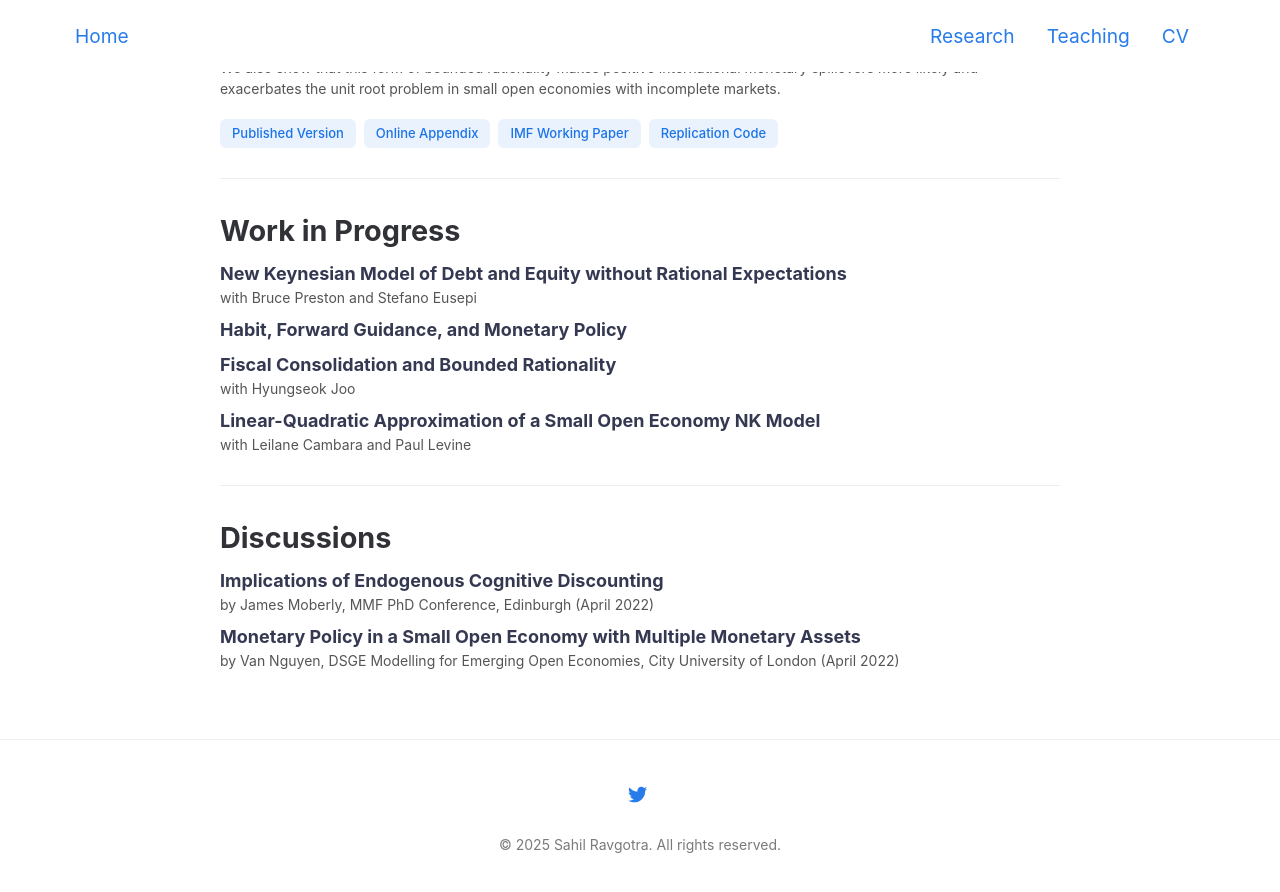
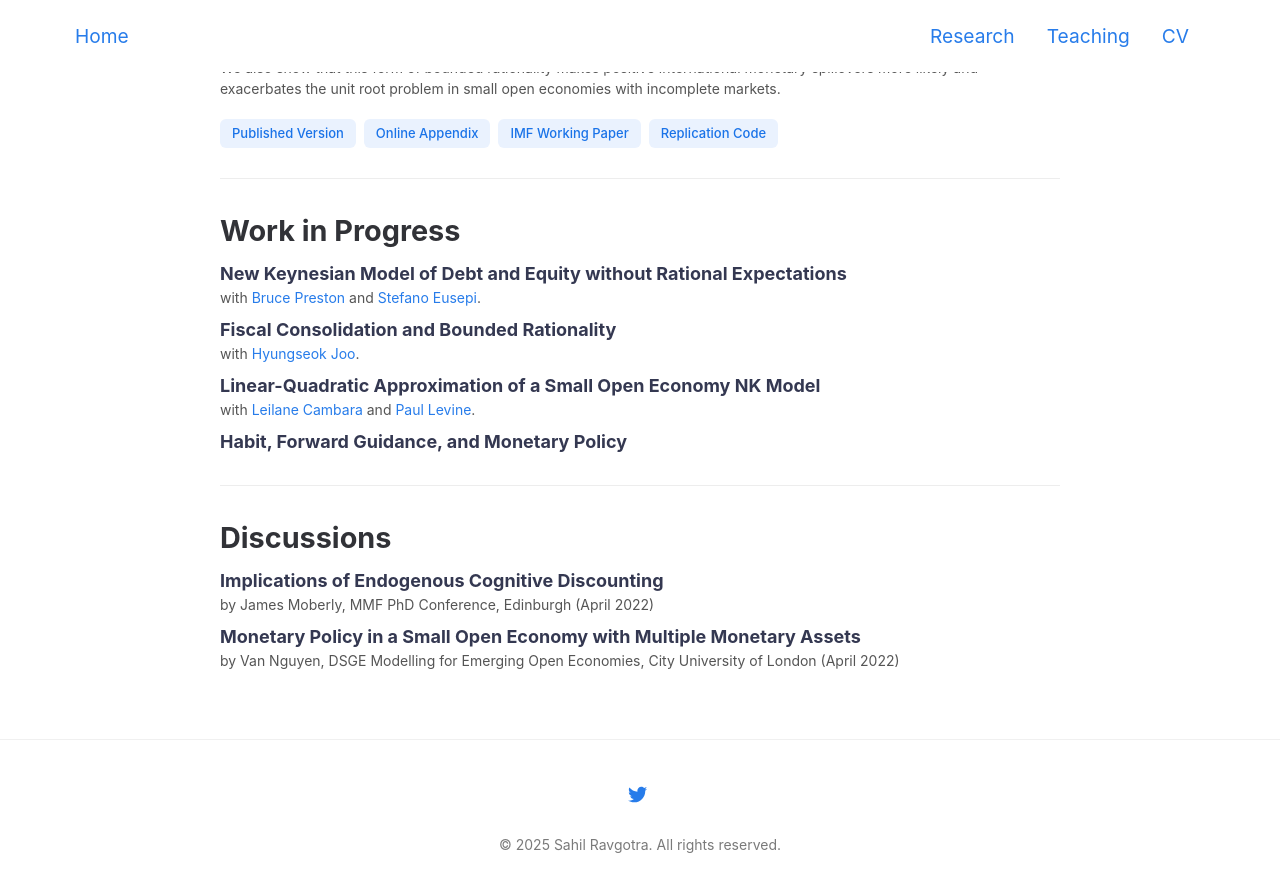
Before and after one commit to ravgotrasahil/ravgotrasahil-github.io, a Jekyll site: the page built from research.md, in a window 1280 px wide and 900 px high, scrolled down 733 px. Shown: the top 892 px of the window. Built offline with Jekyll 4.4.1, drawn with Linux system fonts in a browser that asks for light colours; some of the changed lines change nothing that is shown.

Commit message:
Update research.md

```diff
--- a/research.md
+++ b/research.md
@@ -20,8 +20,8 @@ permalink: /research/
     Monetary Policy and Exchange Rate Dynamics in a Behavioral Open Economy Model
   </a><br>
   <span style="font-size: 14px; color: #555;">
-    with <a href="https://www.sghedoni.org/marcin-kolasa" target="_blank" style="color: #1a73e8; text-decoration: none;">Marcin Kolasa</a> and
-    <a href="https://www.ecb.europa.eu/pub/research/authors/profiles/pawel-zabczyk.en.html" target="_blank" style="color: #1a73e8; text-decoration: none;">Pawel Zabczyk</a>.
+    with <a href="https://sites.google.com/view/marcin-kolasa/home" target="_blank" style="color: #1a73e8; text-decoration: none;">Marcin Kolasa</a> and
+    <a href="https://www.imf.org/en/Research/Researcher-CV/Author/Zabczyk-Pawel?AuthID=422#Background" target="_blank" style="color: #1a73e8; text-decoration: none;">Pawel Zabczyk</a>.
     <strong>Journal of International Economics</strong>, forthcoming.
   </span>
 </p>
@@ -46,13 +46,8 @@ We analyze the implications of adding boundedly rational agents à la Gabaix (20
     New Keynesian Model of Debt and Equity without Rational Expectations
   </span><br>
   <span style="font-size: 14px; color: #555;">
-    with Bruce Preston and Stefano Eusepi
-  </span>
-</p>
-
-<p style="margin-bottom: 0.5rem;">
-  <span style="font-size: 18px; font-weight: bold; color: #343851;">
-    Habit, Forward Guidance, and Monetary Policy
+   with <a href="https://sites.google.com/site/professorbrucepreston" target="_blank" style="color: #1a73e8; text-decoration: none;">Bruce Preston</a> and
+    <a href="https://sites.google.com/view/stefano-eusepi/home" target="_blank" style="color: #1a73e8; text-decoration: none;">Stefano Eusepi</a>.
   </span>
 </p>
 
@@ -61,7 +56,7 @@ We analyze the implications of adding boundedly rational agents à la Gabaix (20
     Fiscal Consolidation and Bounded Rationality
   </span><br>
   <span style="font-size: 14px; color: #555;">
-    with Hyungseok Joo
+    with <a href="https://sites.google.com/site/hsjoo214" target="_blank" style="color: #1a73e8; text-decoration: none;">Hyungseok Joo</a>.
   </span>
 </p>
 
@@ -70,7 +65,14 @@ We analyze the implications of adding boundedly rational agents à la Gabaix (20
     Linear-Quadratic Approximation of a Small Open Economy NK Model
   </span><br>
   <span style="font-size: 14px; color: #555;">
-    with Leilane Cambara and Paul Levine
+    with <a href="https://www.surrey.ac.uk/people/leilane-de-freitas-rocha-cambara" target="_blank" style="color: #1a73e8; text-decoration: none;">Leilane Cambara</a> and
+    <a href="https://ideas.repec.org/f/ple338.html" target="_blank" style="color: #1a73e8; text-decoration: none;">Paul Levine</a>.
+  </span>
+</p>
+
+<p style="margin-bottom: 0.5rem;">
+  <span style="font-size: 18px; font-weight: bold; color: #343851;">
+    Habit, Forward Guidance, and Monetary Policy
   </span>
 </p>
 
```
